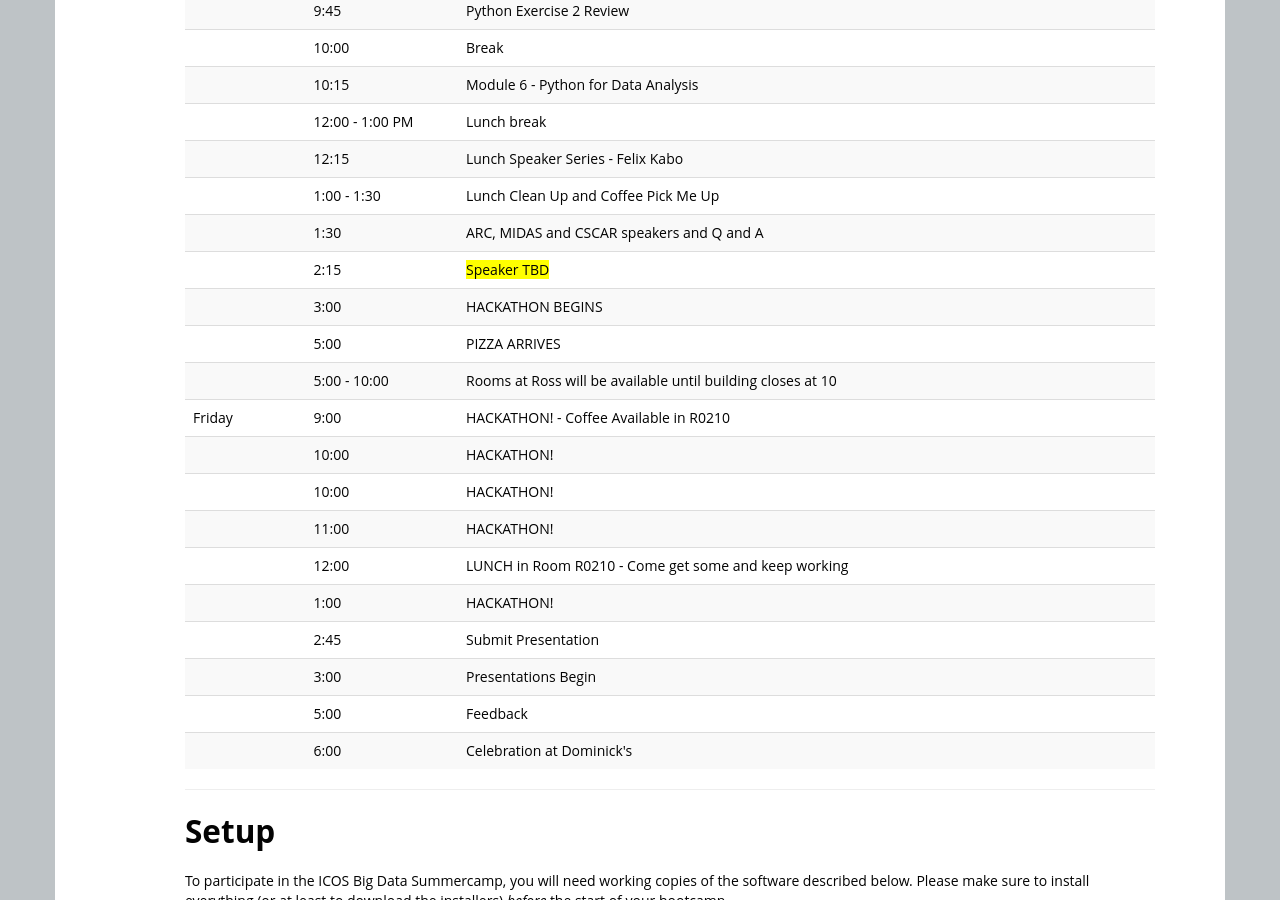
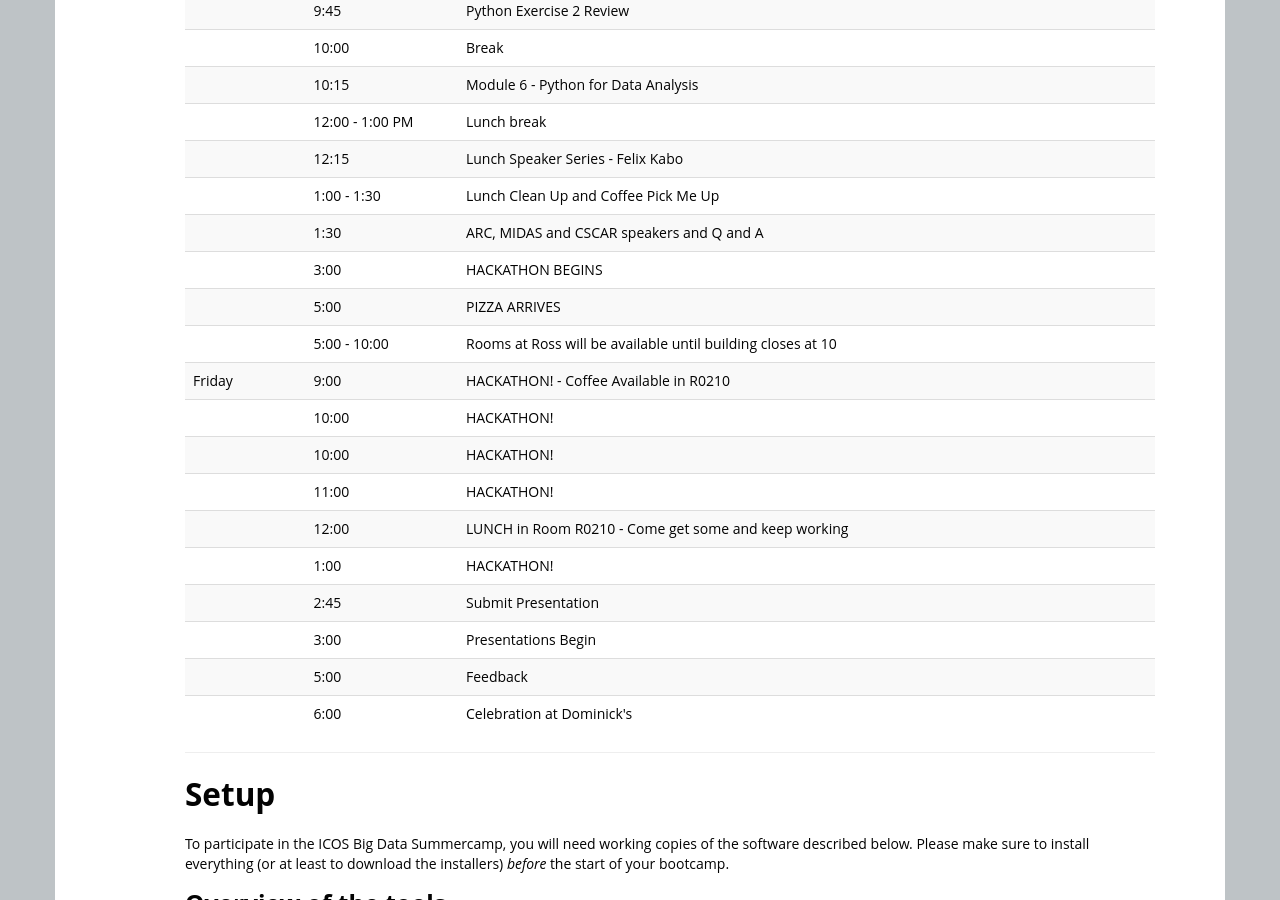
Before and after one commit to ICOSBigDataCamp/2018-summer-camp, a Jekyll site: the page built from index.html, in a window 1280 px wide and 900 px high, scrolled down 2084 px. Built offline with Jekyll 4.4.1, drawn with Linux system fonts in a browser that asks for light colours.

Commit message:
Update index.html

```diff
--- a/index.html
+++ b/index.html
@@ -123,7 +123,7 @@
   <a href="slides/icos_bigdata_assignment.pdf">pdf</a>)</td> </tr>
   <tr> <td></td>        <td>9:45</td>   <td><span style="background-color: #FFFF00">Introduction -  Speaker TBD</span></td> </tr>
   <tr> <td></td>        <td>10:30</td>   <td>Break</td> </tr>
-  <tr> <td></td>        <td>10:45</td>   <td> <span style="background-color: #FFFF00">Module 0 - Setup and Command Line Introduction</span>
+  <tr> <td></td>        <td>10:45</td>   <td> Module 0 - Setup and Command Line Introduction
          <!--(Directions: <a href='install/'>install</a>,
             <a href='commandline/'>command line</a>)--></td> </tr>
   <tr> <td></td>        <td>12:00 - 1:00 PM </td>   <td>Lunch break</td> </tr>
@@ -159,7 +159,7 @@
   <tr> <td></td>       <td>12:00 - 1:00 PM </td>   <td>Lunch break</td> </tr>
   <tr> <td></td>       <td>12:15</td>   <td>Lunch Speaker Series - Julian Katz Samuels</td> </tr>
   <tr> <td></td>       <td>1:00 - 1:30</td>    <td>Lunch Clean Up and Coffee Pick Me Up</td> </tr>
-  <tr> <td></td>       <td>1:30</td>   <td><span style="background-color: #FFFF00">Module 5 - Python and APIs</span> </td> </tr>
+  <tr> <td></td>       <td>1:30</td>   <td>Module 5 - Python and APIs</td> </tr>
   <tr> <td></td>       <td>3:15</td>   <td>Group Work</td> </tr>
   <tr> <td></td>       <td>5:00</td>   <td>Depart</td> </tr>
 
@@ -172,7 +172,6 @@
   <tr> <td></td>       <td>1:00 - 1:30</td>    <td>Lunch Clean Up and Coffee Pick Me Up</td> </tr>
   <tr> <td></td>       <td>1:30</td>   <td>ARC, MIDAS and CSCAR speakers and Q and A
     <!--(<a href="slides/Big Data Summer Camp - ARC info 2016.pptx">Slides</a>)--> </td> </tr>
-  <tr> <td></td>       <td>2:15</td>   <td><span style="background-color: #FFFF00">Speaker TBD</span></td> </tr>
   <tr> <td></td>       <td>3:00</td>   <td>HACKATHON BEGINS</td> </tr>
   <tr> <td></td>       <td>5:00</td>   <td>PIZZA ARRIVES</td> </tr>
   <tr> <td></td>       <td>5:00 - 10:00</td>   <td>Rooms at Ross will be available until building closes at 10</td> </tr>
```
